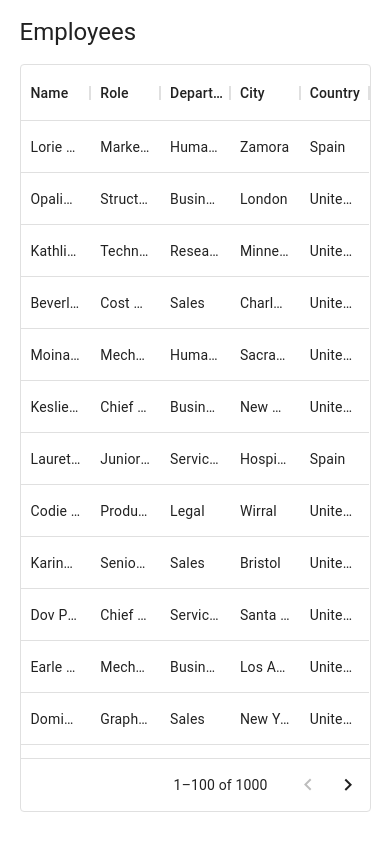
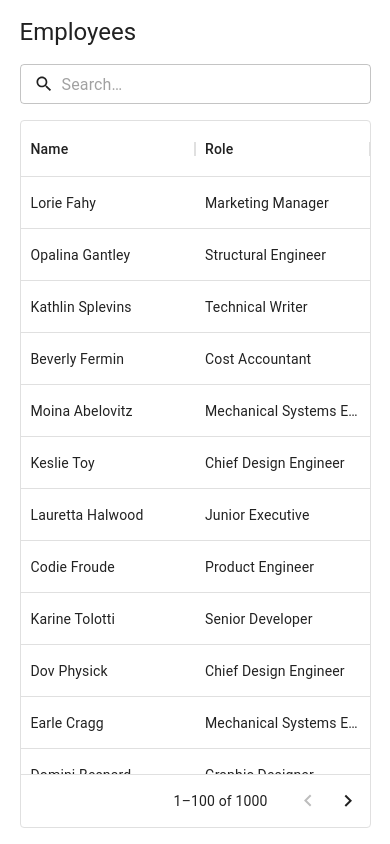
Before and after one commit to mayank99/employee-demo, a React (Vite) app: page / in a window 390 px wide. Built offline with nearby package versions, Linux system fonts and the light colour scheme.

Commit message:
Add search bar to employees table

```diff
--- a/src/routes/employees.tsx
+++ b/src/routes/employees.tsx
@@ -1,38 +1,79 @@
 import * as React from 'react';
 import { DataGrid, GridInputSelectionModel } from '@mui/x-data-grid';
 import styled from '@emotion/styled';
-import { SxProps, Typography } from '@mui/material';
+import { IconButton, SxProps, TextField, Typography, useMediaQuery } from '@mui/material';
 import { Outlet, useNavigate } from 'react-router-dom';
+import SvgSearch from '@mui/icons-material/Search';
+import SvgClear from '@mui/icons-material/Clear';
 
 import data from '../../mock-data.json';
 
+const BASIC_COLUMNS = ['name', 'role'] as const;
+const ALL_COLUMNS = [...BASIC_COLUMNS, 'department', 'city', 'country'] as const;
+
 export default function Employees() {
+  const [rows, setRows] = React.useState(data);
+  const [searchValue, setSearchValue] = React.useState('');
   const [selectionModel, setSelectionModel] = React.useState<GridInputSelectionModel>([]);
+
   const navigate = useNavigate();
 
-  React.useEffect(() => {
-    setSelectionModel([]);
-  }, []);
+  const isMobile = useMediaQuery(`(max-width: 550px)`);
+
+  const doSearch = (searchTerm: string) => {
+    setSearchValue(searchTerm);
+    const filteredRows = data.filter((row) =>
+      Object.entries(row).some(
+        ([field, value]) =>
+          ALL_COLUMNS.find((column) => column === field) &&
+          value?.toString().toLowerCase().includes(searchTerm.toLowerCase())
+      )
+    );
+    setRows(filteredRows);
+  };
 
   const columns = React.useMemo(
     () =>
-      Object.keys(data[0])
-        .filter((field) => ['name', 'role', 'department', 'city', 'country'].includes(field))
-        .map((field) => ({
-          field: field,
-          headerName: `${field[0].toUpperCase()}${field.substring(1)}`,
-          flex: 1,
-        })),
-    []
+      (isMobile ? BASIC_COLUMNS : ALL_COLUMNS).map((field) => ({
+        field: field,
+        headerName: `${field[0].toUpperCase()}${field.substring(1)}`,
+        flex: 1,
+      })),
+    [isMobile]
   );
 
   return (
     <PageWrapper>
-      <Typography variant='h5'>Employees</Typography>
+      <Header>
+        <Typography variant='h5' component='div' sx={{ flex: 1 }}>
+          Employees
+        </Typography>
+        <TextField
+          variant='outlined'
+          size='small'
+          placeholder='Search…'
+          value={searchValue}
+          onChange={({ target: { value } }) => doSearch(value)}
+          InputProps={{
+            startAdornment: <SvgSearch sx={{ marginRight: '8px' }} fontSize='small' />,
+            endAdornment: (
+              <IconButton
+                aria-label='Clear'
+                size='small'
+                style={{ visibility: searchValue ? 'visible' : 'hidden' }}
+                onClick={() => doSearch('')}
+              >
+                <SvgClear fontSize='small' />
+              </IconButton>
+            ),
+          }}
+          sx={{ flex: 1, minWidth: 300, maxWidth: 500 }}
+        />
+      </Header>
       <DataGridWrapper>
         <DataGrid
           columns={columns}
-          rows={data}
+          rows={rows}
           sx={tableStyles}
           showColumnRightBorder={false}
           selectionModel={selectionModel}
@@ -53,9 +94,18 @@ const PageWrapper = styled.div`
   height: 100vh;
   padding: 16px;
   display: grid;
-  grid-template-rows: auto 1fr auto;
+  grid-template-rows: auto 1fr;
   gap: 16px;
   justify-content: center;
+`;
+
+const Header = styled.div`
+  width: min(90vw, 1500px);
+  display: flex;
+  flex-wrap: wrap;
+  gap: 16px;
+  align-items: baseline;
+  justify-content: space-between;
 `;
 
 const DataGridWrapper = styled.div`
```
